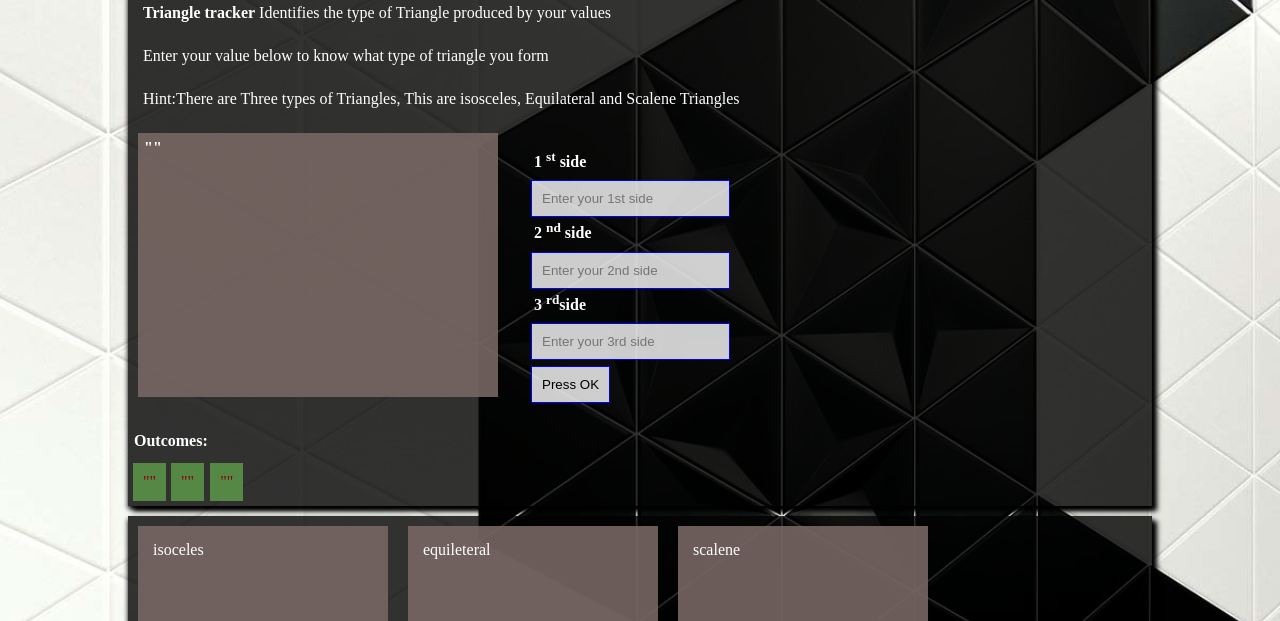
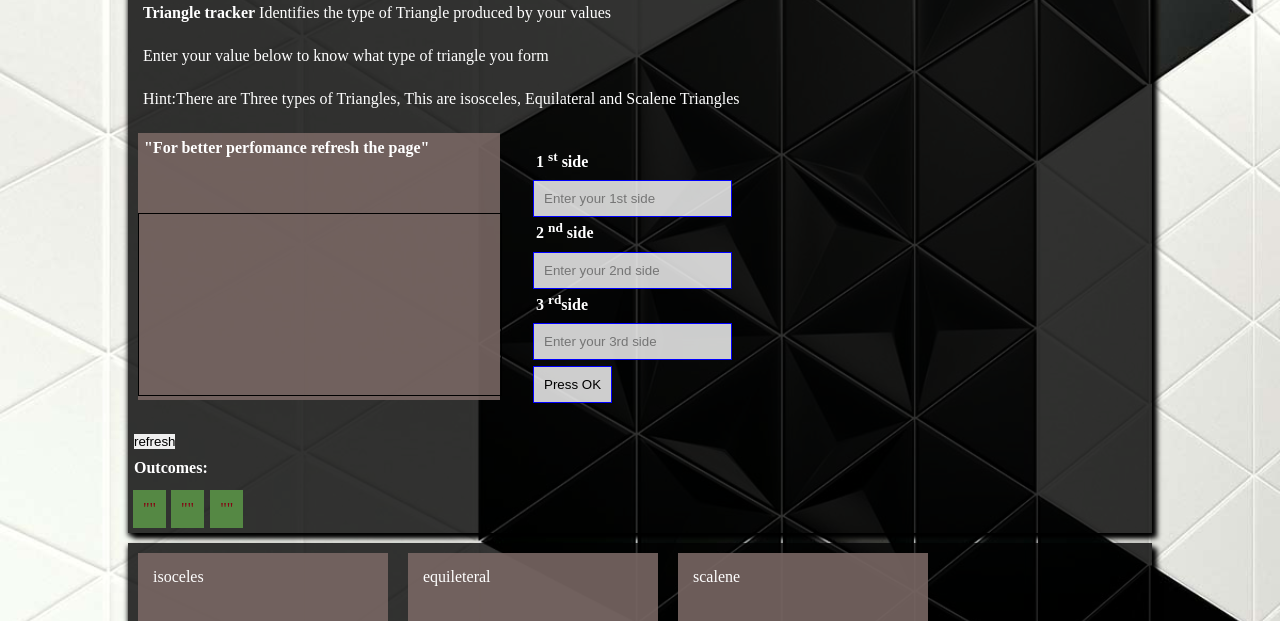
Before and after one commit to kipkemoimayor/Triangle_Tracker, a plain HTML site: page index.html in a window 1280 px wide. Shown: the part 107-728 px from the top of the page. Drawn offline with Linux system fonts and the light colour scheme.

Commit message:
This commit is to add a button to clear Canvas and js fynction to clear canvas

```diff
--- a/css/index.css
+++ b/css/index.css
@@ -194,6 +194,9 @@ canvas{
   width: 100%;
   height: 100%;
 }
+#main{
+  border: 1px solid black;
+}
 /*@media screen and (max-width:371px) {
   .box{
     width: auto;
--- a/index.html
+++ b/index.html
@@ -30,11 +30,13 @@
             <input type="button" name="" value="Press OK"
               onclick=triangles()>
           </form>
-          <div class="ona">
-            <p id="main2">""</p>
+          <div id="on" class="ona">
+            <p id="main2">"For better perfomance refresh the page"</p>
             <canvas id="main">
             </canvas>
           </div>
+          <p><button type="button" name="button"
+            onclick="clearCanvas()">refresh</button></p>
           <p>Outcomes:</p>
         </div>
         <div class="para">
--- a/js/scripts.js
+++ b/js/scripts.js
@@ -118,7 +118,7 @@ function triangles(){
 
 };
 // draws isoceles
-function draw(){
+function drawIsoceles(){
   var canvas=document.getElementById("isoceles");
   if(canvas.getContext){
 
@@ -134,9 +134,9 @@ function draw(){
     ctx.fillStyle="rgba(250,255,255,0.9)";
   }
 }
-draw();
+drawIsoceles();
 //Draws equileteral
-function dra(){
+function drawsEquileteral(){
   var canvas=document.getElementById("equileteral");
   if(canvas.getContext){
     var ctx=canvas.getContext('2d')
@@ -150,9 +150,9 @@ function dra(){
     ctx.fillStyle="rgba(250,255,255,0.9)"
   }
 }
-dra();
+drawsEquileteral();
 //Draws Scalene
-function dr(){
+function drawScalene(){
   var canvas=document.getElementById("scalene");
   if(canvas.getContext){
     var ctx=canvas.getContext('2d')
@@ -166,4 +166,12 @@ function dr(){
     ctx.fillStyle="rgb(250,255,255,0.9)";
   }
 }
-dr();
+drawScalene();
+//clearng the canvas
+function clearCanvas(){
+  var canvas=document.getElementById("main");
+  if(canvas.getContext){
+  var ctx=canvas.getContext('2d');
+  ctx.clearRect(0,0,canvas.width,canvas.height);
+}
+}
```
